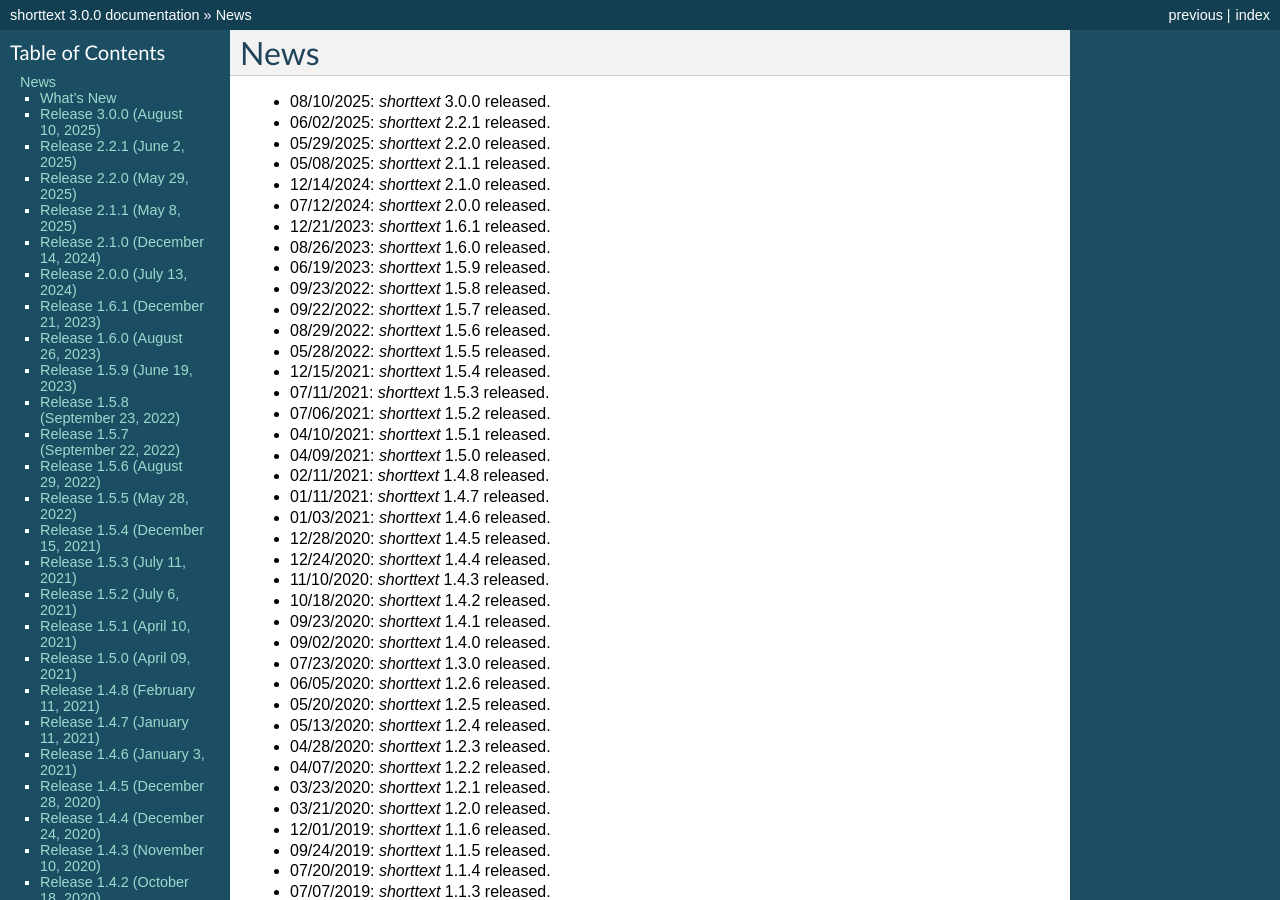
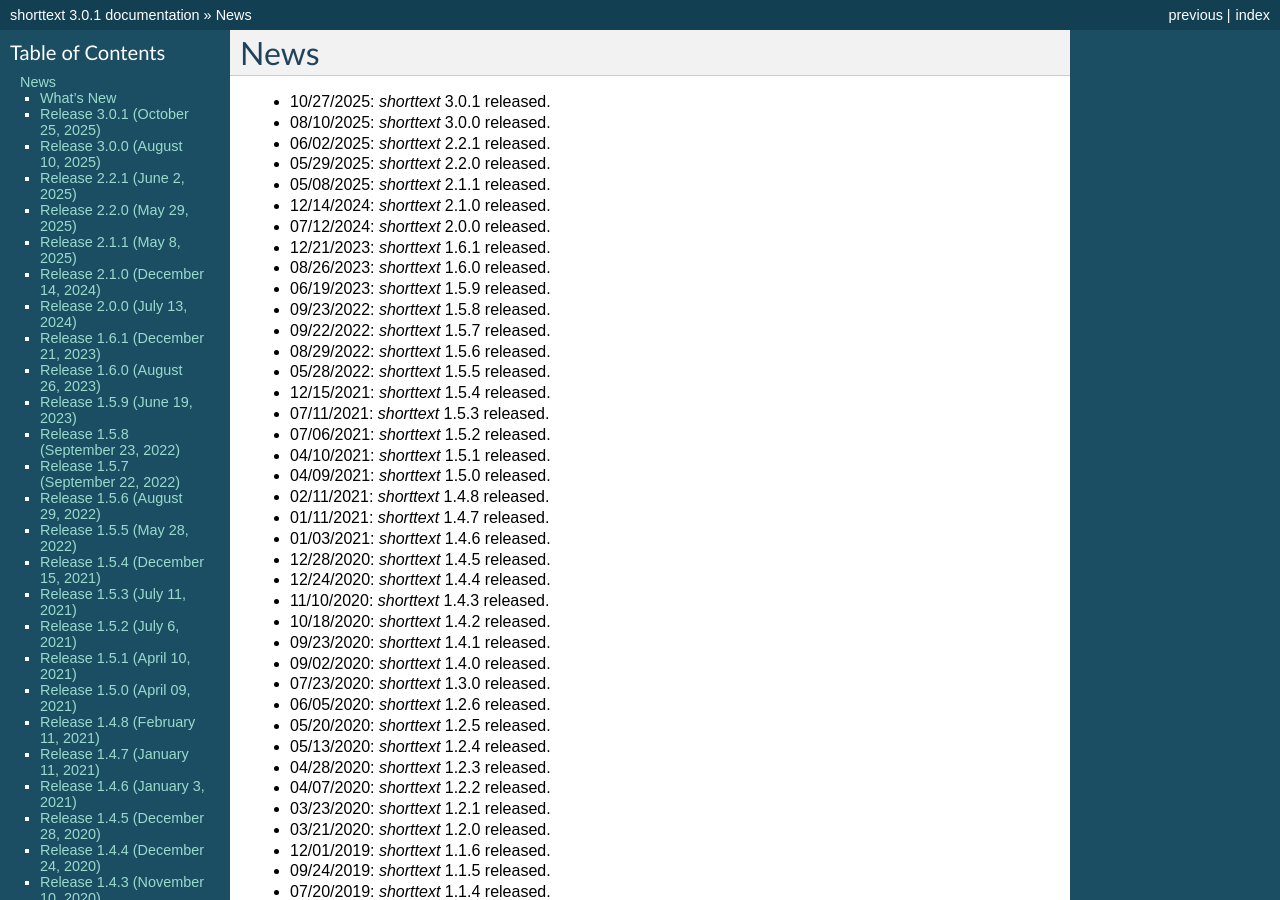
Before and after one commit to stephenhky/PyShortTextCategorization, a Sphinx documentation site: the page built from docs/news.rst, in a window 1280 px wide and 900 px high. Built offline with Sphinx 7.4.7, drawn with Linux system fonts in a browser that asks for light colours; some of the changed text lies outside the part shown.

Commit message:
Release 3.0.1

```diff
--- a/docs/conf.py
+++ b/docs/conf.py
@@ -60,7 +60,7 @@ author = u'Kwan Yuet Stephen Ho'
 # The short X.Y version.
 version = u'3.0'
 # The full version, including alpha/beta/rc tags.
-release = u'3.0.0'
+release = u'3.0.1'
 
 # The language for content autogenerated by Sphinx. Refer to documentation
 # for a list of supported languages.
--- a/docs/news.rst
+++ b/docs/news.rst
@@ -1,6 +1,7 @@
 News
 ====
 
+* 10/27/2025: `shorttext` 3.0.1 released.
 * 08/10/2025: `shorttext` 3.0.0 released.
 * 06/02/2025: `shorttext` 2.2.1 released.
 * 05/29/2025: `shorttext` 2.2.0 released.
@@ -85,6 +86,11 @@ News
 
 What's New
 ----------
+
+Release 3.0.1 (October 25, 2025)
+--------------------------------
+
+* Small bugs fixed.
 
 Release 3.0.0 (August 10, 2025)
 -------------------------------
--- a/pyproject.toml
+++ b/pyproject.toml
@@ -4,7 +4,7 @@ build-backend = "setuptools.build_meta"
 
 [project]
 name = "shorttext"
-version = "3.0.1a1"
+version = "3.0.1"
 authors = [
     {name = "Kwan Yuet Stephen Ho", email = "stephenhky@yahoo.com.hk"}
 ]
```
Also changed, not shown: README.md (+1 -0 lines).
